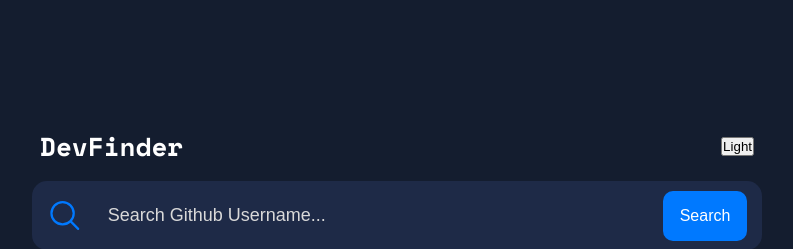
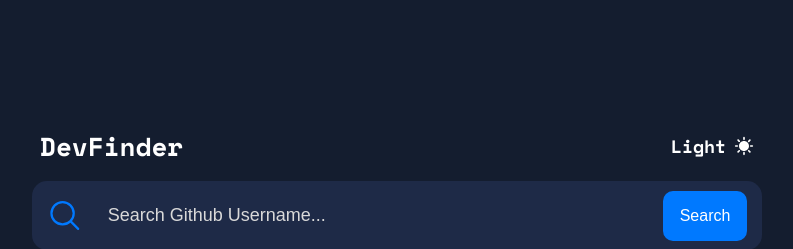
Before and after one commit to Tiaguh/GitHub-user-search-app, a React (Create React App) app: page / in a window 1280 px wide. Shown: the top 249 px of the page, without its empty margins (243-1036 px from the left). Built offline with nearby package versions, Linux system fonts and the light colour scheme.

Commit message:
fixing button bugs

```diff
--- a/src/App.css
+++ b/src/App.css
@@ -38,6 +38,22 @@ header h1 {
   font-family: "Space Mono", monospace;
   font-weight: bold;
   font-size: 26px;
+}
+
+header button {
+  background-color: transparent;
+  border: none;
+
+  cursor: pointer;
+}
+
+header button .button-icon {
+  display: flex;
+  align-items: center;
+  gap: 8px;
+
+  font-family: "Space Mono", monospace;
+  font-size: 12px;
 }
 
 .input-container {
--- a/src/App.js
+++ b/src/App.js
@@ -3,10 +3,10 @@ import './App.css';
 import { useState } from 'react';
 
 import { HiOutlineMagnifyingGlass } from "react-icons/hi2";
-import { MdLocationPin } from "react-icons/md";
-import { FaTwitter } from "react-icons/fa";
+import { MdLocationPin, MdSunny } from "react-icons/md";
+import { FaTwitter, FaCity } from "react-icons/fa";
 import { IoIosLink } from "react-icons/io";
-import { FaCity } from "react-icons/fa";
+import { FaMoon } from "react-icons/fa6";
 
 export default function App() {
   const [background, setBackground] = useState(false)
@@ -25,7 +25,19 @@ export default function App() {
         </h1>
 
         <button onClick={() => setBackground(!background)} >
-          Light
+          {
+            background ? (
+              <div className='button-icon'>
+                <h2 style={{ color: "#697c9a" }}>Dark</h2>
+                <FaMoon color="#697c9a" size={20} />
+              </div>
+            ) : (
+              <div className='button-icon'>
+                <h2 style={{ color: "#FFF" }}>Light</h2>
+                <MdSunny color="#FFF" size={20} />
+              </div>
+            )
+          }
         </button>
 
       </header>
```
